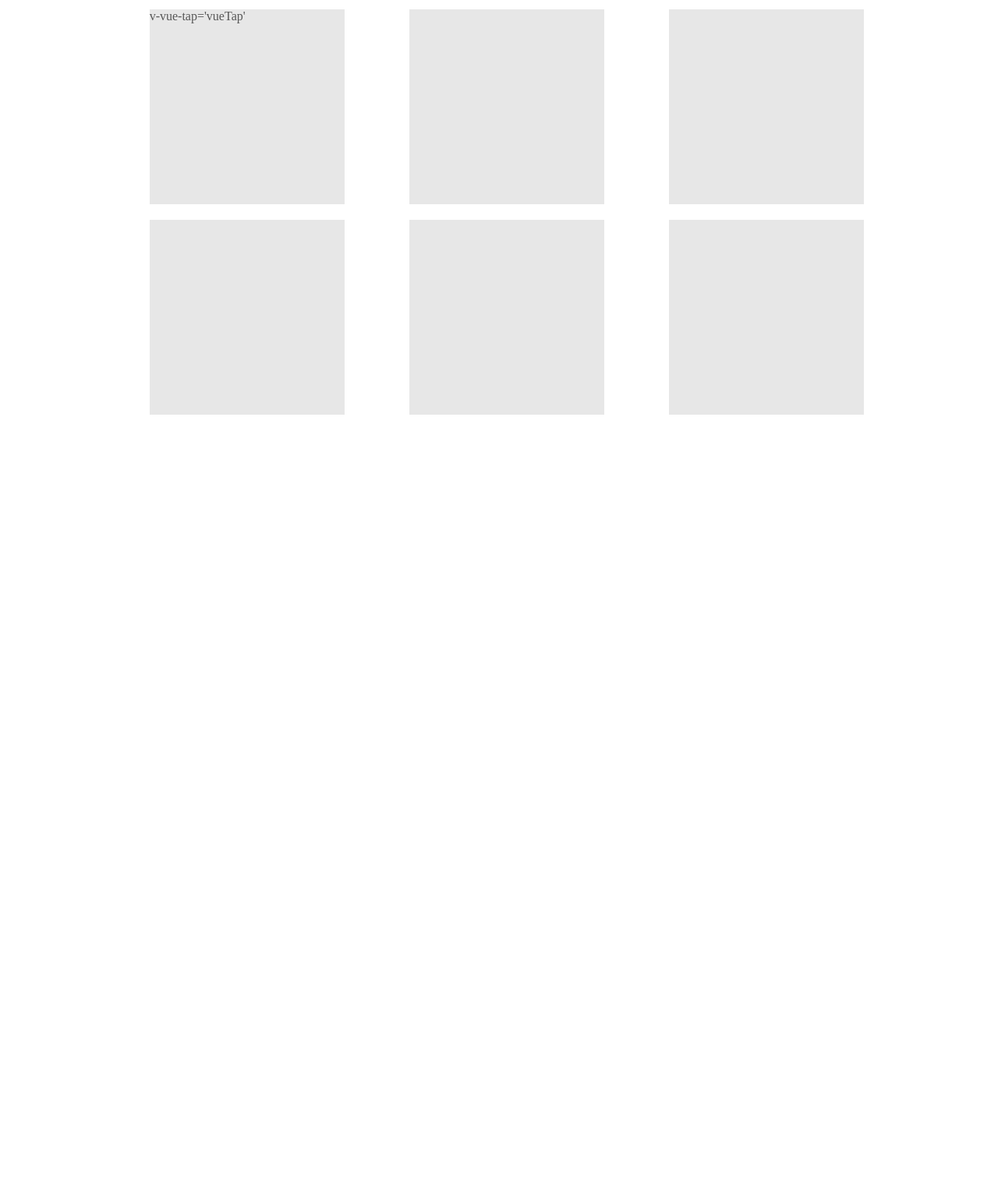
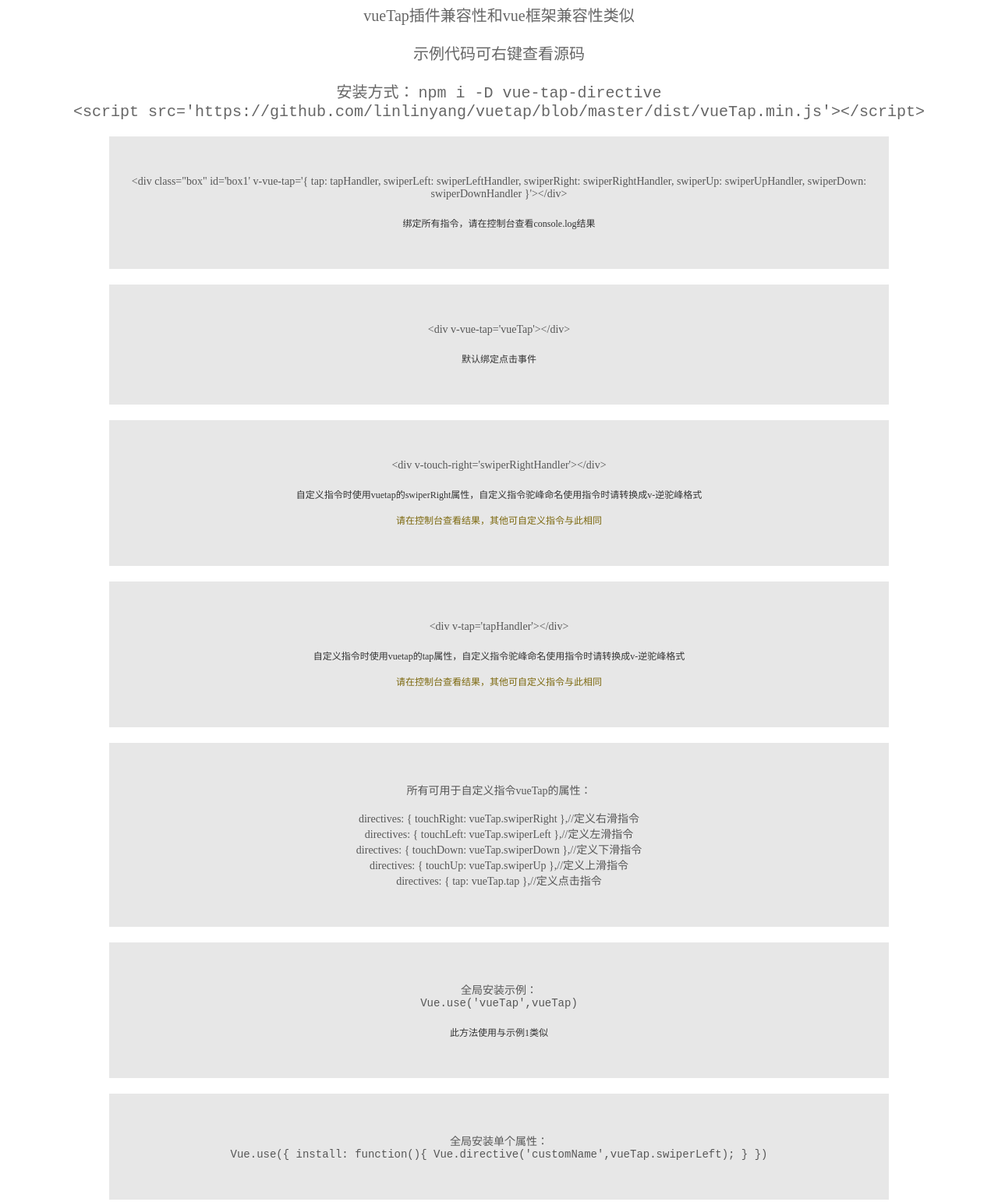
Before and after one commit to linlinyang/vuetap, a website: page examples/index.html in a window 1280 px wide. Shown: the part 16-1558 px from the top of the page at 78% size. Before the commit the page ends 800 px from the top, so only its background shows below. Drawn offline with nearby package versions, Linux system fonts and the light colour scheme.

Commit message:
demo finished

```diff
--- a/examples/index.html
+++ b/examples/index.html
@@ -6,51 +6,229 @@
     <meta http-equiv="X-UA-Compatible" content="ie=edge">
     <title>Document</title>
     <style>
+        .header{
+            text-align: center;
+            font-size: 20px;
+            color: #666;
+        }
+        .header div{
+            margin-top: 20px;
+        }
+
         #app{
             width: 100%;
             max-width: 1000px;
             margin: 0 auto;
             display: flex;
-            flex-flow: row wrap;
+            flex-flow: column wrap;
             justify-content: space-around;
         }
 
         #app .box{
-            width: 25vw;
-            height: 25vw;
-            max-width: 250px;
-            max-height: 250px;
+            width: 100%;
+            padding: 50px 20px;
+            box-sizing: border-box;
             background: #e7e7e7;
-            margin: 20px 0 0 20px;
+            margin-top: 20px;
             color: #575757;
+            display: flex;
+            justify-content: center;
+            align-items: center;
+            font-size: 14px;
+            flex-flow: column wrap;
+            text-align: center;
         }
+        #app .box .tips{
+            margin-top: 20px;
+            font-size: 12px;
+            color: #333;
+        }
+        .warning{
+            color: #7c680e;
+        }
+
     </style>
     <script src="https://vuejs.org/js/vue.min.js"></script>
 </head>
 <body>
 
+    <div class="header">
+        <div>vueTap插件兼容性和vue框架兼容性类似</div>
+        <div>示例代码可右键查看源码</div>
+        <div>安装方式：
+            <code>npm i -D vue-tap-directive</code>
+            <br>
+            <code>&lt;script src=&#x27;https://github.com/linlinyang/vuetap/blob/master/dist/vueTap.min.js&#x27;&gt;&lt;/script&gt;</code>
+        </div>
+    </div>
+
    <div id="app">
-       <div class="box" v-vue-tap='vueTap'>
-           <div>v-vue-tap='vueTap'</div>
+       <div class="box" id='box1' v-vue-tap='{
+           tap: tapHandler,
+           swiperLeft: swiperLeftHandler,
+           swiperRight: swiperRightHandler,
+           swiperUp: swiperUpHandler,
+           swiperDown: swiperDownHandler
+       }'>
+            <div>{{ vueTapAll }}</div>
+            <div class="tips">
+                <span>绑定所有指令，请在控制台查看console.log结果</span>
+            </div>
        </div>
-       <div class="box"></div>
-       <div class="box"></div>
-       <div class="box"></div>
-       <div class="box"></div>
-       <div class="box"></div>
+       <div class="box" id='box2' v-vue-tap='clickHandler'>
+           <div>{{ bindVueTap }}</div>
+           <div class="tips">
+               <span>默认绑定点击事件</span>
+           </div>
+       </div>
+       <div class="box" id="box3" v-touch-right='swiperRightHandler'>
+            <div>{{ vueTapCustom }}</div>
+            <div class="tips">
+                <span>自定义指令时使用vuetap的swiperRight属性，自定义指令驼峰命名使用指令时请转换成v-逆驼峰格式</span><br><br>
+                <span class="warning">请在控制台查看结果，其他可自定义指令与此相同</span>
+            </div>
+       </div>
+       <div class="box" id="box4" v-tap='tapHandler'>
+            <div>{{ vueTapCustom }}</div>
+            <div class="tips">
+                <span>自定义指令时使用vuetap的tap属性，自定义指令驼峰命名使用指令时请转换成v-逆驼峰格式</span><br><br>
+                <span class="warning">请在控制台查看结果，其他可自定义指令与此相同</span>
+            </div>
+       </div>
+       <div class="box">
+           <div>所有可用于自定义指令vueTap的属性：</div>
+           <br>
+           <div class="row1">
+            directives: {
+                touchRight: vueTap.swiperRight
+            },//定义右滑指令
+           </div>
+           <div class="row2">
+            directives: {
+                touchLeft: vueTap.swiperLeft
+            },//定义左滑指令
+           </div>
+           <div class="row3">
+            directives: {
+                touchDown: vueTap.swiperDown
+            },//定义下滑指令
+           </div>
+           <div class="row4">
+            directives: {
+                touchUp: vueTap.swiperUp
+            },//定义上滑指令
+           </div>
+           <div class="row5">
+            directives: {
+                tap: vueTap.tap
+            },//定义点击指令
+           </div>
+       </div>
+       <div class="box">
+           <div>全局安装示例：</div>
+           <div>
+               <code>Vue.use('vueTap',vueTap)</code>
+           </div>
+           <div class="tips">
+               <span>此方法使用与示例1类似</span>
+           </div>
+       </div>
+       <div class="box">
+           <div>全局安装单个属性：</div>
+           <div>
+               <code>
+                   Vue.use({
+                       install: function(){
+                            Vue.directive('customName',vueTap.swiperLeft);
+                        }
+                   })
+               </code>
+           </div>
+       </div>
    </div>
 
    <script src="../dist/vueTap.js"></script>
    <script>
-       var app = new Vue({
-           el: '#app',
-           methods: {
-            vueTap(){
-                console.log('vue-tap');
+
+        var box1 = new Vue({
+            el: '#box1',
+            data: {
+                vueTapAll: `
+                <div class="box" id='box1' v-vue-tap='{
+                    tap: tapHandler,
+                    swiperLeft: swiperLeftHandler,
+                    swiperRight: swiperRightHandler,
+                    swiperUp: swiperUpHandler,
+                    swiperDown: swiperDownHandler
+                }'></div>
+                `
+            },
+            methods: {
+                tapHandler: function(){
+                    console.log('点击');
+                },
+                swiperLeftHandler: function(){
+                    console.log('左滑');
+                },
+                swiperRightHandler: function(){
+                    console.log('右滑');
+                },
+                swiperUpHandler: function(){
+                    console.log('上滑');
+                },
+                swiperDownHandler: function(){
+                    console.log('下滑');
+                }
             }
-           }
-       });
-   </script>
+        })
+
+        var box2 = new Vue({
+            el: '#box2',
+            data: {
+                bindVueTap: `
+                    <div v-vue-tap='vueTap'></div>
+                `
+            },
+            methods: {
+                clickHandler: function(){
+                    alert('点击');
+                }
+            }
+        });
+
+        var box3 = new Vue({
+            el: '#box3',
+            data: {
+                vueTapCustom: `
+                    <div v-touch-right='swiperRightHandler'></div>
+                `
+            },
+            directives: {
+                touchRight: vueTap.swiperRight
+            },
+            methods: {
+                swiperRightHandler: function(){
+                    console.log('组件内自定义指令，右滑');
+                }
+            }
+        });
+        var box4 = new Vue({
+            el: '#box4',
+            data: {
+                vueTapCustom: `
+                    <div v-tap='tapHandler'></div>
+                `
+            },
+            directives: {
+                tap: vueTap.tap
+            },
+            methods: {
+                tapHandler: function(){
+                    alert('点击');
+                }
+            }
+        });
+    </script>
 
 </body>
 </html>
--- a/src/core/binds.js
+++ b/src/core/binds.js
@@ -112,7 +112,7 @@
     directiveName = camelize(directiveName);
     return function(propName){
         if(typeof handlerObj === 'function'){
-            return directiveName === propName || propName === 'tap'
+            return directiveName === propName || (directiveName === 'vueTap' && propName === 'tap')
                 ? handlerObj
                 : null;
         }
```
Also changed, not shown: dist/vueTap.common.js, dist/vueTap.esm.js, dist/vueTap.js, dist/vueTap.min.js.
